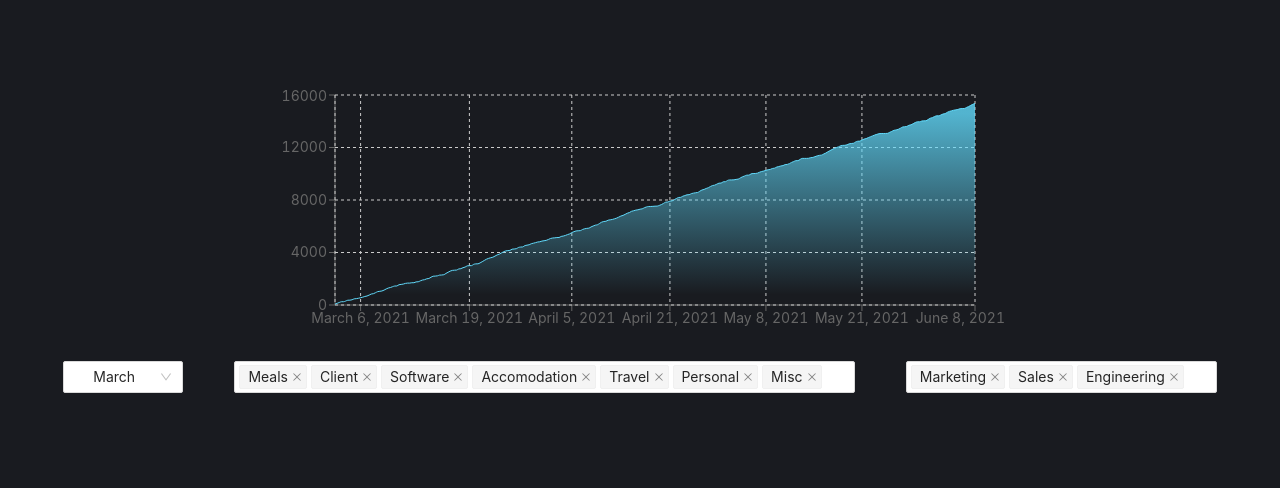
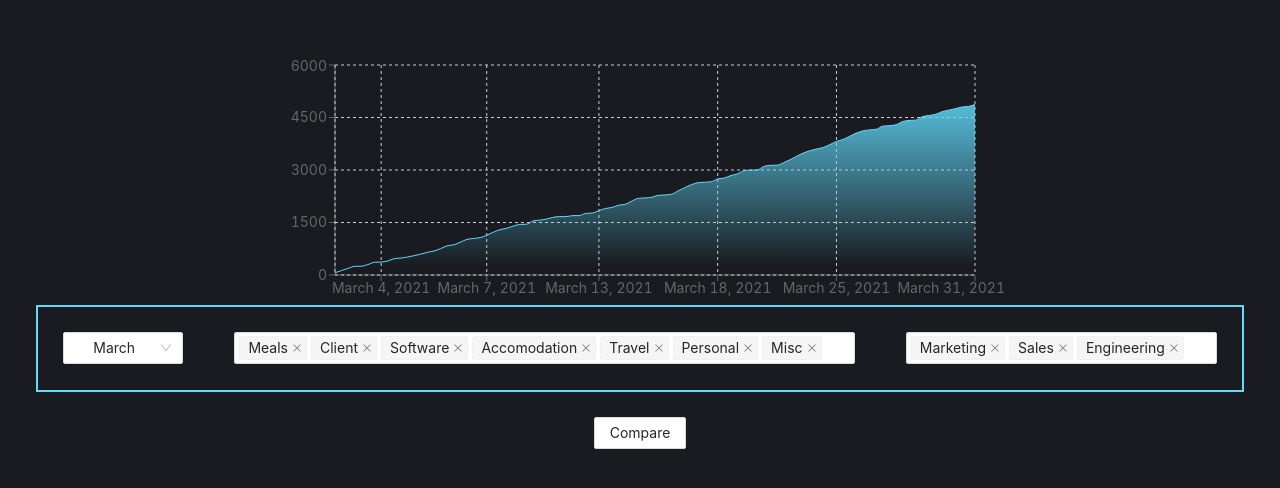
Before and after one commit to AlexKLWS/journal-tech-case, a React (Create React App) app: page / in a window 1280 px wide. Shown: the part 148-636 px from the top of the page. Built offline with nearby package versions, Linux system fonts and the light colour scheme.

Commit message:
Add compare rough implementation

```diff
--- a/src/App.tsx
+++ b/src/App.tsx
@@ -1,21 +1,28 @@
-import React, { useEffect, useState } from 'react';
-import { Select } from 'antd';
+import React, { useEffect, useMemo, useState } from 'react';
 import { Area, AreaChart, CartesianGrid, Tooltip, XAxis, YAxis } from 'recharts';
 import './App.css';
 import { useTransactionsProvider } from './hooks/transactionsProvider';
 import 'antd/dist/antd.css';
 import { MonthSelect } from './components/MonthSelect';
-import { DateTime } from 'luxon';
-import { TransactionsRequestParams } from './types/requests';
 import { TagsSelect } from './components/TagsSelect';
 import { TeamsSelect } from './components/TeamsSelect';
+import { Button } from 'antd';
+import { DateTime } from 'luxon';
 
 const App: React.FC = () => {
 	const { transactions, fetchTransactions } = useTransactionsProvider();
+	const { transactions: comparedTransactions, fetchTransactions: fetchComparedTransactions } =
+		useTransactionsProvider();
 
 	const [selectedMonth, setSelectedMonth] = useState<string>();
 	const [selectedTags, setSelectedTags] = useState<string[]>();
 	const [selectedTeams, setSelectedTeams] = useState<string[]>();
+
+	const [selectedComapredMonth, setSelectedComapredMonth] = useState<string>();
+	const [selectedComapredTags, setSelectedComapredTags] = useState<string[]>();
+	const [selectedComapredTeams, setSelectedComapredTeams] = useState<string[]>();
+
+	const [isComparing, setIsComparing] = useState(false);
 
 	const handleMonthChange = (value: string) => {
 		setSelectedMonth(value);
@@ -33,22 +40,82 @@
 		fetchTransactions(selectedMonth, selectedTags, selectedTeams);
 	}, [selectedMonth, selectedTags, selectedTeams]);
 
+	const handleComparedMonthChange = (value: string) => {
+		setSelectedComapredMonth(value);
+	};
+
+	const handleComparedTagsChange = (value: string[]) => {
+		setSelectedComapredTags(value);
+	};
+
+	const handleComparedTeamsChange = (value: string[]) => {
+		setSelectedComapredTeams(value);
+	};
+
+	useEffect(() => {
+		fetchComparedTransactions(selectedComapredMonth, selectedComapredTags, selectedComapredTeams);
+	}, [selectedComapredMonth, selectedComapredTags, selectedComapredTeams]);
+
+	const data = useMemo(() => {
+		if (!isComparing) {
+			return transactions;
+		}
+		const comparedTransactionsParsed = comparedTransactions.map((t) => ({
+			...t,
+			totalExpenseCompared: t.totalExpense,
+			totalExpense: undefined,
+		}));
+		return [...transactions, ...comparedTransactionsParsed].sort((a, b) => {
+			const aDate = DateTime.fromISO(a.date);
+			const bDate = DateTime.fromISO(b.date);
+			return aDate.toMillis() - bDate.toMillis();
+		});
+	}, [transactions, comparedTransactions]);
+
 	return (
 		<div className="App">
-			<AreaChart width={730} height={250} data={transactions} margin={{ top: 10, right: 30, left: 0, bottom: 0 }}>
+			<AreaChart width={730} height={250} data={data} margin={{ top: 10, right: 30, left: 0, bottom: 0 }}>
 				<defs>
 					<linearGradient id="colorUv" x1="0" y1="0" x2="0" y2="1">
 						<stop offset="5%" stopColor="#61dafb" stopOpacity={0.8} />
 						<stop offset="95%" stopColor="#61dafb" stopOpacity={0} />
+					</linearGradient>
+					<linearGradient id="colorPv" x1="0" y1="0" x2="0" y2="1">
+						<stop offset="5%" stopColor="#6bfb61" stopOpacity={0.8} />
+						<stop offset="95%" stopColor="#6bfb61" stopOpacity={0} />
 					</linearGradient>
 				</defs>
 				<XAxis dataKey="datePretty" />
 				<YAxis />
 				<CartesianGrid strokeDasharray="3 3" />
 				<Tooltip />
-				<Area type="monotone" dataKey="totalExpense" stroke="#61dafb" fillOpacity={1} fill="url(#colorUv)" />
+				<Area
+					connectNulls
+					type="monotone"
+					dataKey="totalExpense"
+					stroke="#61dafb"
+					fillOpacity={1}
+					fill="url(#colorUv)"
+				/>
+				{isComparing && (
+					<Area
+						connectNulls
+						type="monotone"
+						dataKey="totalExpenseCompared"
+						stroke="#6bfb61"
+						fillOpacity={1}
+						fill="url(#colorPv)"
+					/>
+				)}
 			</AreaChart>
-			<div style={{ display: 'flex', alignItems: 'center', justifyContent: 'space-between' }}>
+			<div
+				style={{
+					display: 'flex',
+					alignItems: 'center',
+					justifyContent: 'space-between',
+					border: '2px solid #61dafb',
+				}}
+			>
 				<div style={{ padding: '2vw' }}>
 					<MonthSelect handleMonthChange={handleMonthChange} selectedMonth={selectedMonth} />
 				</div>
@@ -59,6 +126,45 @@
 					<TeamsSelect handleTeamsChange={handleTeamsChange} selectedTeams={selectedTeams} />
 				</div>
 			</div>
+			<div style={{ paddingTop: '2vw' }}>
+				{isComparing ? (
+					<div
+						style={{
+							display: 'flex',
+							alignItems: 'center',
+							justifyContent: 'space-between',
+							border: '2px solid #6bfb61',
+						}}
+					>
+						<div style={{ padding: '2vw' }}>
+							<MonthSelect
+								handleMonthChange={handleComparedMonthChange}
+								selectedMonth={selectedComapredMonth}
+							/>
+						</div>
+						<div style={{ padding: '2vw' }}>
+							<TagsSelect
+								handleTagsChange={handleComparedTagsChange}
+								selectedTags={selectedComapredTags}
+							/>
+						</div>
+						<div style={{ padding: '2vw' }}>
+							<TeamsSelect
+								handleTeamsChange={handleComparedTeamsChange}
+								selectedTeams={selectedComapredTeams}
+							/>
+						</div>
+					</div>
+				) : (
+					<Button
+						onClick={() => {
+							setIsComparing(true);
+						}}
+					>
+						Compare
+					</Button>
+				)}
+			</div>
 		</div>
 	);
 };
```
